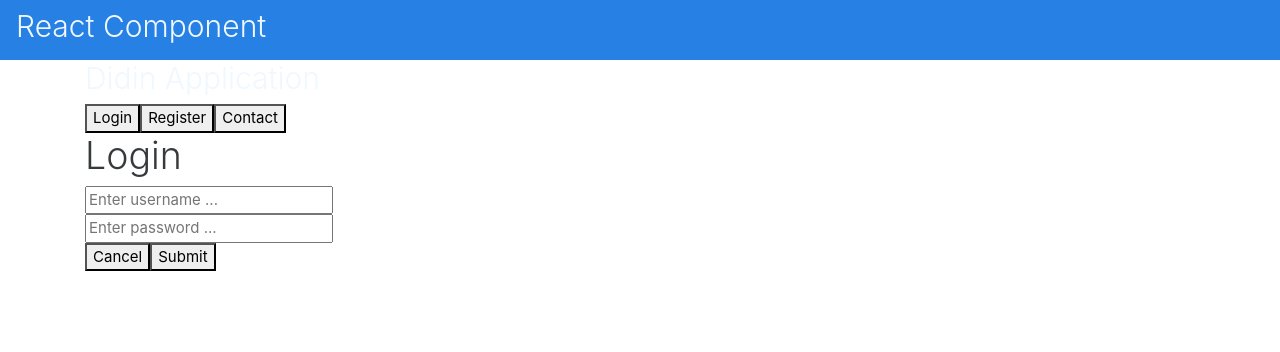
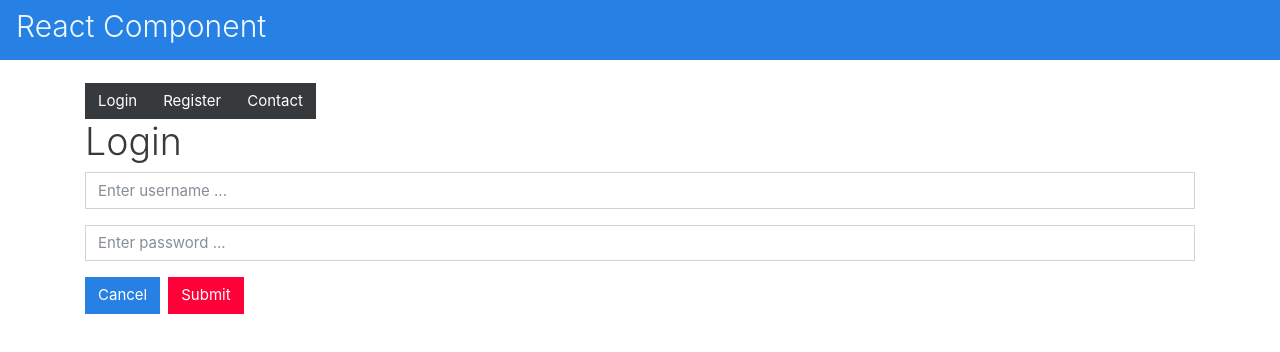
Before and after one commit to ivandj0h/react-basic, a React (Create React App) app: page / in a window 1280 px wide. Shown: the top 352 px of the page. Built offline with nearby package versions, Linux system fonts and the light colour scheme.

Commit message:
modified all component styles

```diff
--- a/src/App.js
+++ b/src/App.js
@@ -48,10 +48,10 @@ class App extends Component {
       <Navbar />
       <div className="App">
         <div>
-        <h2>Didin Application</h2>
+          <br />
         {
           this.state.items.map((item, idx) => (
-            <button onClick={(e) => {
+            <button type="button"  className="btn btn-secondary" onClick={(e) => {
               this.onMenuClicked(idx);
               e.preventDefault();
             }}>{item.text}</button>
@@ -64,8 +64,8 @@ class App extends Component {
             <Contact show={this.state.active===2}  changeHandler={ this.changeAction } ref={instance => this.child[2] = instance} />
         </section>
         <div>
-          <button>{this.state.action.cancel.text}</button>
-          <button>{this.state.action.submit.text}</button>
+          <button className="btn btn-primary mr-sm-2">{this.state.action.cancel.text}</button>
+          <button className="btn btn-danger">{this.state.action.submit.text}</button>
         </div>
       </div>
       </div>
--- a/src/components/Contact.jsx
+++ b/src/components/Contact.jsx
@@ -19,14 +19,14 @@ class Contact extends Component {
 		return (
                 <form className={this.props.show?'show':'hide'}>
                     <h1>Contact</h1>
-				<div>
-					<input type="text" placeholder="Enter username ..." />
+                    <div className="form-group">
+                        <input type="text" className="form-control" placeholder="Enter username ..." />
                     </div>
-				<div>
-					<input type="text" placeholder="Enter email address ..." />
+                    <div className="form-group">
+                        <input type="text" className="form-control" placeholder="Enter email address ..." />
                     </div>
-				<div>
-					<textarea  className="message-textarea">Your message here</textarea>
+                    <div className="form-group">
+                        <textarea className="form-control">Your message here</textarea>
                     </div>
                 </form>
 		);
--- a/src/components/Login.jsx
+++ b/src/components/Login.jsx
@@ -17,15 +17,16 @@ class Login extends Component {
 
 	render() {
 		return (
-			<form className={this.props.show?'show':'hide'}>
-				<h1>Login</h1>
-				<div>
-					<input type="text" placeholder="Enter username ..." />
-				</div>
-				<div>
-					<input type="password" placeholder="Enter password ..." />
-				</div>
-			</form>
+			    <form className={this.props.show?'show':'hide'}>
+
+                    <h1>Login</h1>
+                    <div className="form-group">
+                        <input type="text" className="form-control" placeholder="Enter username ..." />
+                    </div>
+                    <div className="form-group">
+                        <input type="password" className="form-control" placeholder="Enter password ..." />
+                    </div>
+			    </form>
 		);
 	}
 
--- a/src/components/Register.jsx
+++ b/src/components/Register.jsx
@@ -19,14 +19,14 @@ class Register extends Component {
 		return (
                 <form className={this.props.show?'show':'hide'}>
                     <h1>Registration</h1>
-				<div>
-					<input type="text" placeholder="Enter username ..." />
+                    <div className="form-group">
+                        <input type="text" className="form-control" placeholder="Enter username ..." />
                     </div>
-				<div>
-					<input type="text" placeholder="Enter email address ..." />
+                    <div className="form-group">
+                        <input type="text" className="form-control" placeholder="Enter email address ..." />
                     </div>
-				<div>
-					<input type="password" placeholder="Enter password ..." />
+                    <div className="form-group">
+                        <input type="password" className="form-control" placeholder="Enter password ..." />
                     </div>
                 </form>
 		);
```
Lines whose indentation alone changed are shown as unchanged.
